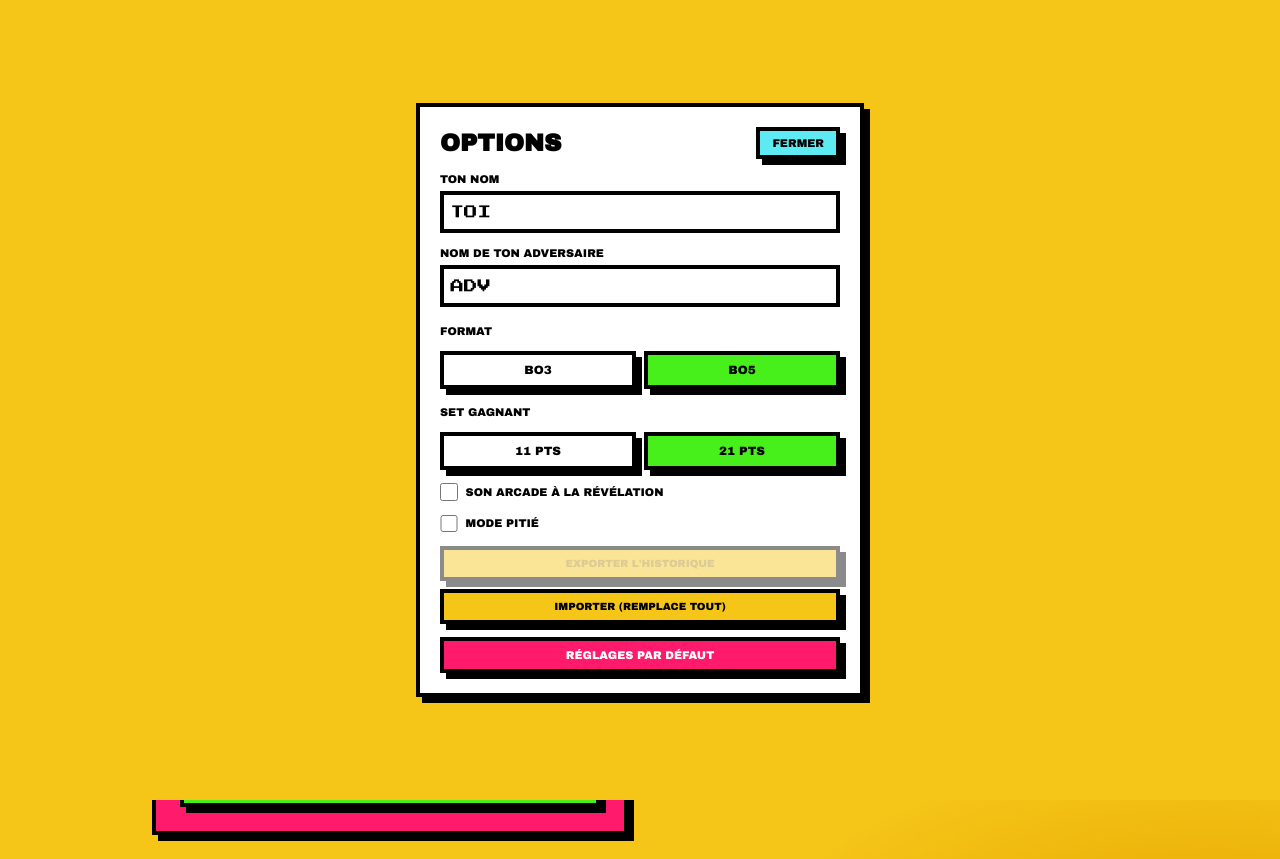
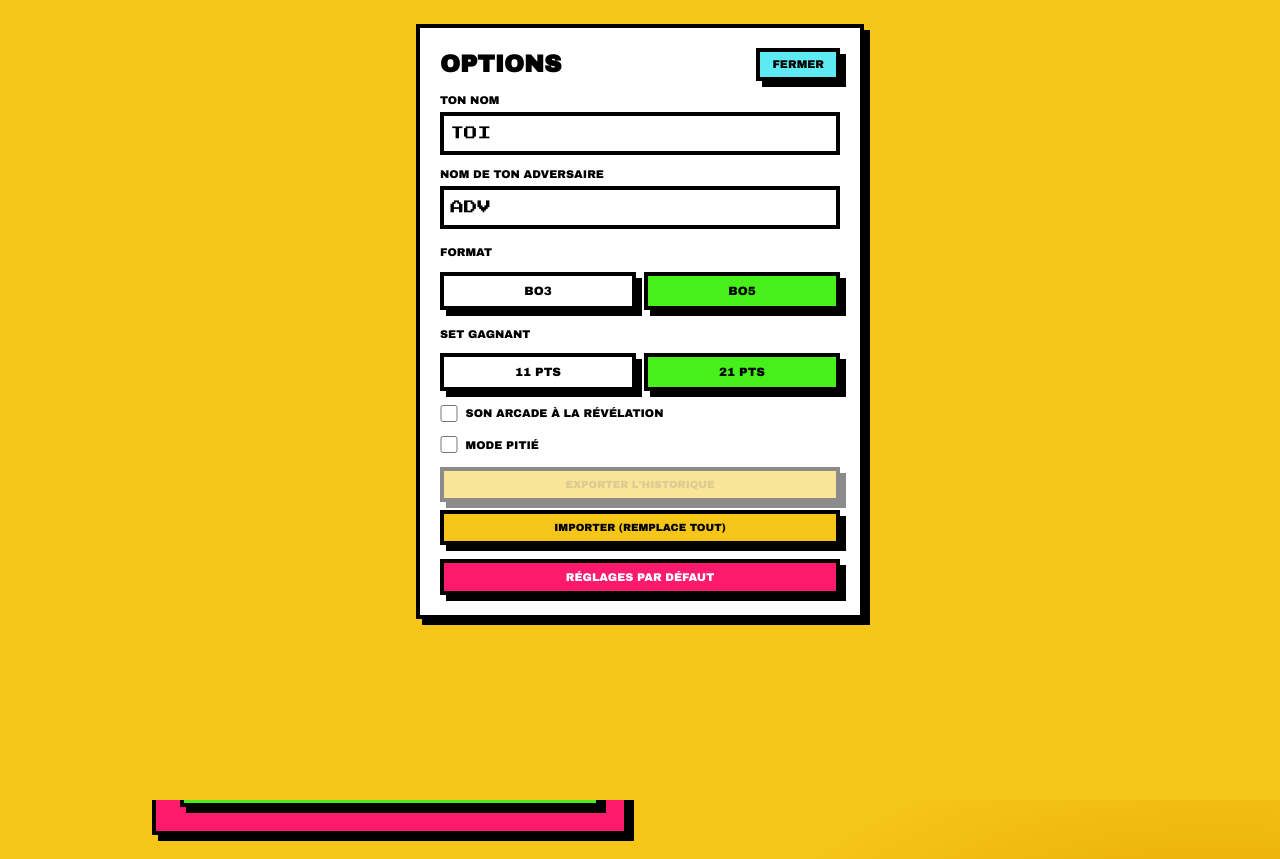
Before and after one commit to gabrielluthun/table-tennis-run, a Vue app: page /settings in a window 1280 px wide. Built offline with nearby package versions, Linux system fonts and the light colour scheme.

Commit message:
style: fix options sheet margin for scroll

```diff
--- a/src/components/options/OptionsPanel.scss
+++ b/src/components/options/OptionsPanel.scss
@@ -11,7 +11,7 @@
     flex-direction: column;
     flex-shrink: 0;
     gap: 0.85rem;
-    margin: auto;
+    margin: 0 auto 1.5rem;
     max-width: 28rem;
     padding: 1.25rem;
     width: 100%;
```
